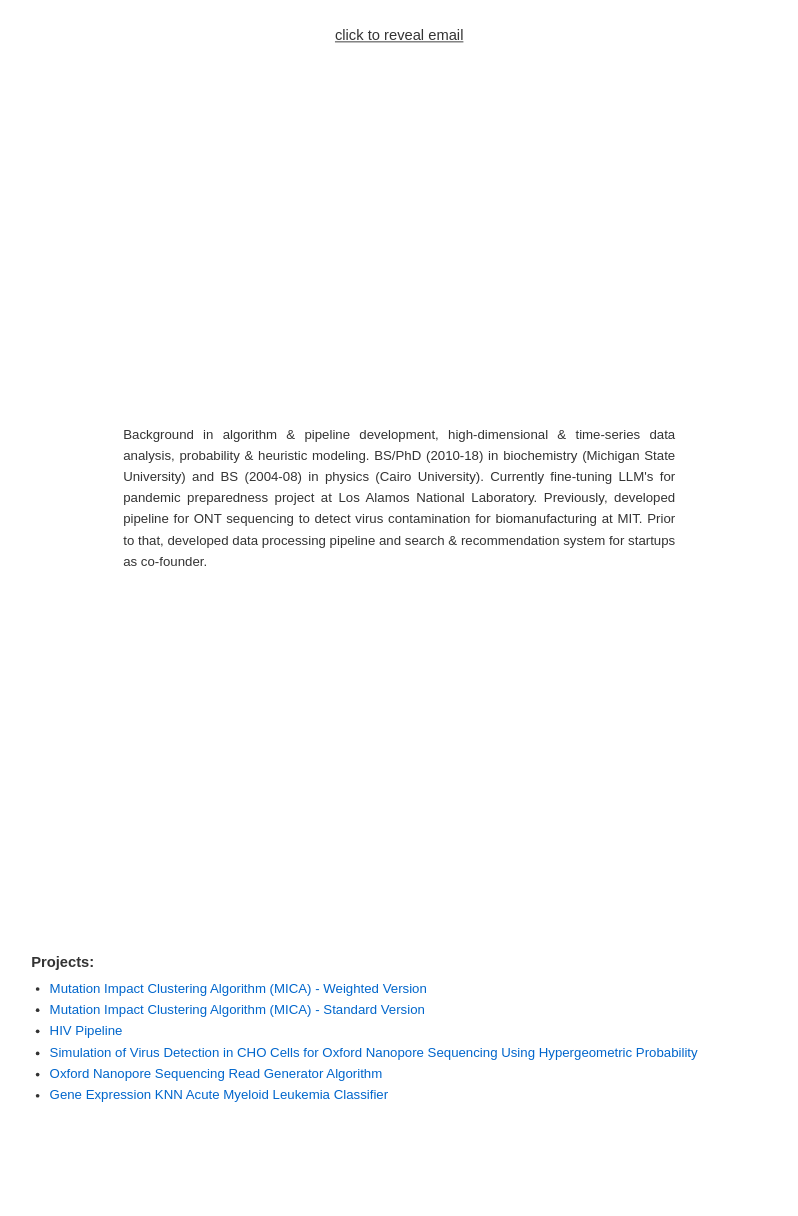
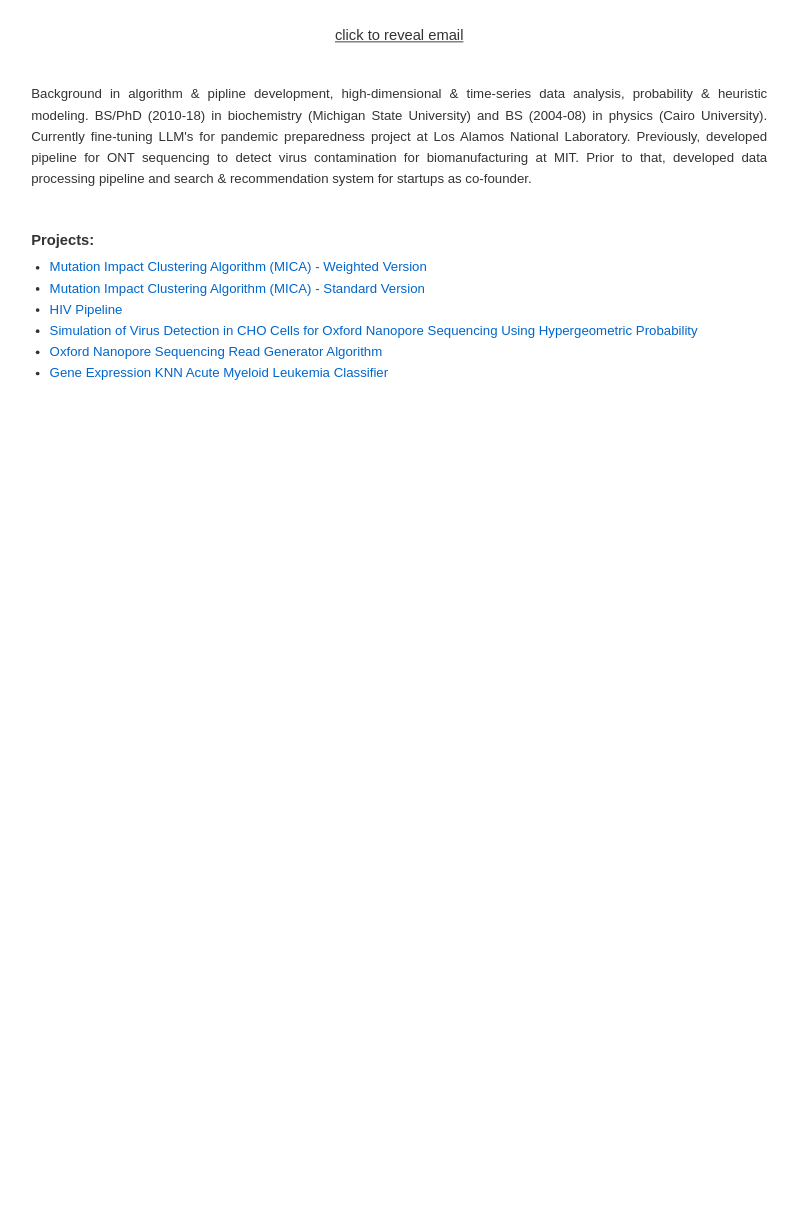
Before and after one commit to raeufroushangar/raeufroushangar.com, a Jekyll site: the page built from index.html, in a window 1280 px wide. Shown: the whole page, without its empty margins (208-1006 px from the left). Built offline with Jekyll 4.4.1, drawn with Linux system fonts in a browser that asks for light colours; after the commit the page ends 900 px from its top, so only the background shows below that.

Commit message:
Update profile image and homepage

```diff
--- a/index.html
+++ b/index.html
@@ -11,13 +11,13 @@
   <div><span id="email-link" style="cursor: pointer; text-decoration: underline;">click to reveal email</span></div>
 </div>
 
-<div style="display: flex; align-items: center; justify-content: center; height: 100vh;">
+<div style="display: flex; align-items: center;">
 
-  <div style="font-size: 0.9em; text-align: justify; max-width: 600px;">
-    Background in algorithm & pipeline development, high-dimensional & time-series data analysis, probability & heuristic modeling. BS/PhD (2010-18) in biochemistry (Michigan State University) and BS (2004-08) in physics (Cairo University). Currently fine-tuning LLM's for pandemic preparedness project at Los Alamos National Laboratory. Previously, developed pipeline for ONT sequencing to detect virus contamination for biomanufacturing at MIT. Prior to that, developed data processing pipeline and search & recommendation system for startups as co-founder.
+  <div style="font-size: 0.9em; text-align: justify;">
+    Background in algorithm & pipline development, high-dimensional & time-series data analysis, probability & heuristic modeling. BS/PhD (2010-18) in biochemistry (Michigan State University) and BS (2004-08) in physics (Cairo University). Currently fine-tuning LLM's for pandemic preparedness project at Los Alamos National Laboratory. Previously, developed pipeline for ONT sequencing to detect virus contamination for biomanufacturing at MIT. Prior to that, developed data processing pipeline and search & recommendation system for startups as co-founder.
+
   </div>
 </div>
-
 
 <br>
 
```
